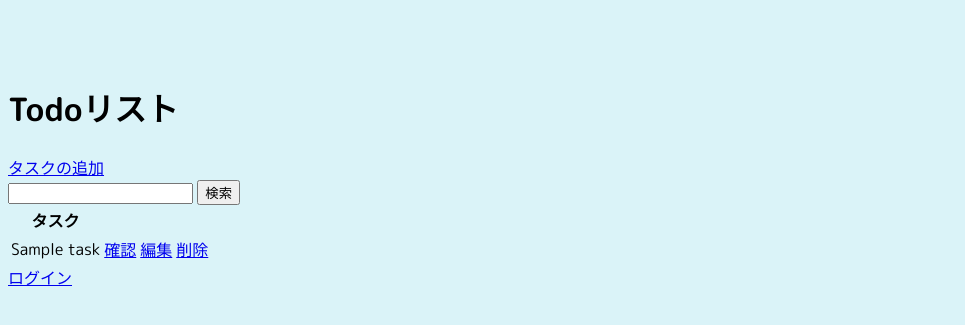
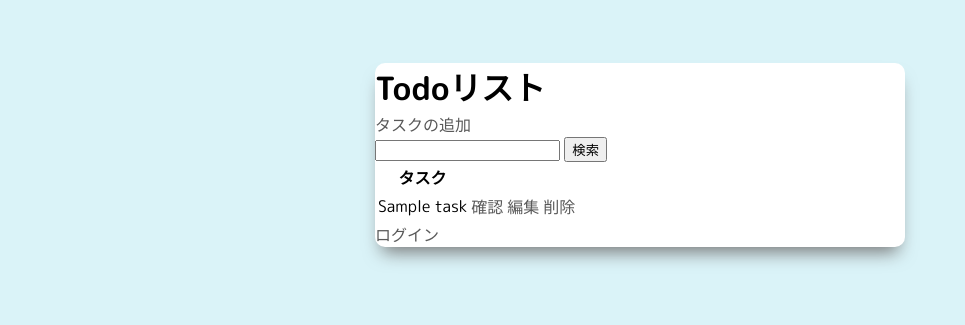
Before and after one commit to Naru-hub/Django_todo, a Django app: template todoapp/templates/todoapp/task_list.html in a window 1280 px wide. Shown: the top 325 px of the page, without its empty margins (0-965 px from the left). Run offline with Django 3.2, Linux system fonts and the light colour scheme; the template is opened without the code that fills it: most values are stand-ins (such as "Sample title", 1, 10 or a date in 2020).

Commit message:
タスクアプリ全体の位置をCSSで調整

```diff
--- a/todoapp/templates/todoapp/base.html
+++ b/todoapp/templates/todoapp/base.html
@@ -17,6 +17,23 @@
       font-family: "M PLUS Rounded 1c", sans-serif;
       padding-top: 55px;
     }
+
+    .todoAppWrapper {
+      max-width: 530px;
+      margin: 0 auto;
+      background-color: white;
+      box-shadow: 0px 12px 18px -7px #777777;
+      border-radius: 10px;
+    }
+
+    a {
+      color: #595959;
+      text-decoration: none;
+    }
+
+    h1 {
+      margin: 0;
+    }
   </style>
   <body>
     <div class="todoAppWrapper">{% block content %} {% endblock content %}</div>
```
